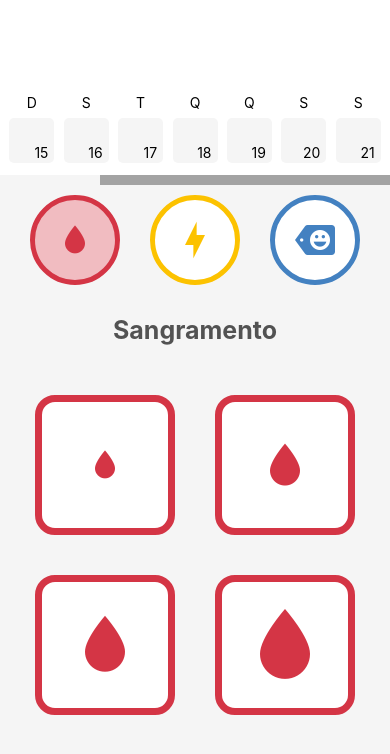
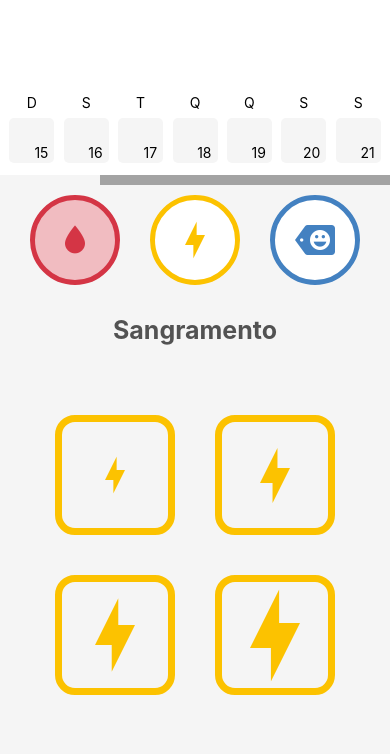
Before and after one commit to wyvian/Meu-Ciclo, a React Native app: screen / in a window 390 px wide. Shown: the top 754 px of the page. Built offline with nearby package versions, Linux system fonts and the light colour scheme.

Commit message:
Alterar cor de fundo das opcooes quando selecionadas

```diff
--- a/app/screens/TelaDia.js
+++ b/app/screens/TelaDia.js
@@ -36,7 +36,7 @@ function TelaDia() {
         <Text style={styles.labelCategoria}>Sangramento</Text>
       </View>
 
-      <OpcaoContainer icone={"water"} cor={Cores.sangue} />
+      <OpcaoContainer icone={"lightning-bolt"} cor={Cores.dor}/>
 
     </SafeAreaView>
   );
--- a/app/screens/components/Opcao.js
+++ b/app/screens/components/Opcao.js
@@ -1,21 +1,40 @@
-import React from 'react';
+import React, { useState } from 'react';
 import { StyleSheet, TouchableOpacity } from 'react-native';
 import { MaterialCommunityIcons } from '@expo/vector-icons';
 
 import { Cores } from './Cores';
 
 const Opcao = ({cor, tamanho, icone}) => {
+
+  const [corFundo, setCorFundo] = useState('');
+
+  const [corIcone, setCorIcone] = useState(cor);
+
+  function preencher () {
+    if(corFundo == cor){
+      setCorFundo(Cores.branco);
+      setCorIcone(cor)
+    }else{
+      setCorFundo(cor);
+      setCorIcone(Cores.branco);
+    }
+  }
+
   return (
-    <TouchableOpacity style={styles.opcoes(cor)}>
-      <MaterialCommunityIcons name={icone} size={tamanho} color={cor} />
+    <TouchableOpacity
+      style={[
+        styles.opcoes(cor),
+        {backgroundColor: corFundo}]}
+      onPress={preencher}>
+      <MaterialCommunityIcons name={icone} size={tamanho} color={corIcone} />
     </TouchableOpacity>
   )
 };
 
 const styles = StyleSheet.create({
   opcoes: cor => ({
-    width: 140,
-    height: 140,
+    width: 120,
+    height: 120,
     borderRadius: 20,
     borderWidth: 7.5,
     borderColor: cor,
--- a/app/screens/components/OpcaoContainer.js
+++ b/app/screens/components/OpcaoContainer.js
@@ -3,11 +3,11 @@ import { StyleSheet, View } from 'react-native';
 
 import Opcao from './Opcao';
 
-var i = 1;
+
 const tamanhos = [];
 const OpcaoContainer = ({cor, icone}) => {
 
-  for(i; i <= 4; i++){
+  for(let i = 1; i <= 4; i++){
     tamanhos.push(
       {
         id: i,
@@ -16,12 +16,16 @@ const OpcaoContainer = ({cor, icone}) => {
     )
   }
 
-  //console.log(tamanhos);
+  //\\\\\console.log(tamanhos);
 
   return (
     <View style={styles.opcoesContainer}>
       {tamanhos.map((item) => {
-        return <Opcao key={item.id} cor={cor} tamanho={item.valor} icone={icone}/>
+        return <Opcao
+          key={item.id}
+          cor={cor}
+          tamanho={item.valor}
+          icone={icone}/>
       })}
     </View>
   )
```
